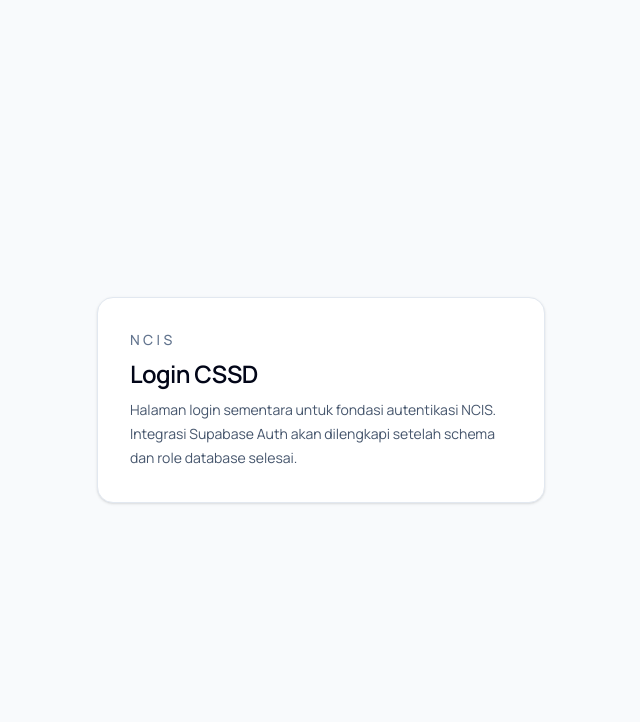
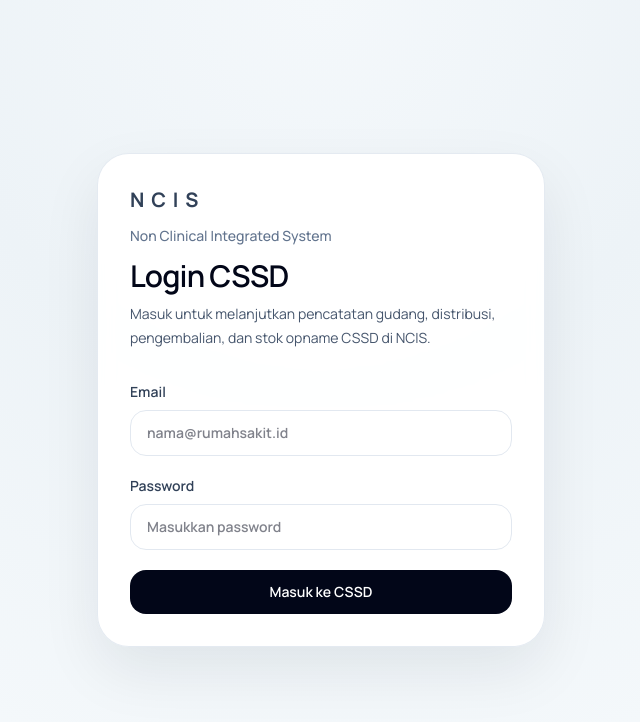
Before and after one commit to NCISkhz123/NCIS, a Next.js app: page /login in a window 1280 px wide. Shown: the top 722 px of the page, without its empty margins (319-959 px from the left). Built offline with nearby package versions, Linux system fonts and the light colour scheme; no server answers.

Commit message:
feat: add ncis login and logout ui

```diff
--- a/src/app/(auth)/login/actions.ts
+++ b/src/app/(auth)/login/actions.ts
@@ -1,5 +1,3 @@
-"use server";
-
 import { redirect } from "next/navigation";
 import { z } from "zod";
 
@@ -64,6 +62,8 @@ export async function loginAction(
   _: LoginActionState | null,
   formData: FormData
 ): Promise<LoginActionState> {
+  "use server";
+
   try {
     const payload = normalizeLoginPayload(formData);
     const supabase = await createServerSupabaseClient();
--- a/src/app/(auth)/login/page.tsx
+++ b/src/app/(auth)/login/page.tsx
@@ -1,19 +1,42 @@
-export default function LoginPage() {
+import { redirect } from "next/navigation";
+
+import { LoginForm } from "@/components/auth/login-form";
+import { getCurrentProfile } from "@/lib/auth/profile";
+
+import { loginAction } from "./actions";
+
+export const dynamic = "force-dynamic";
+
+export default async function LoginPage() {
+  const profile = await getCurrentProfile();
+
+  if (profile) {
+    redirect("/cssd");
+  }
+
   return (
-    <main className="flex min-h-screen items-center justify-center bg-slate-50 px-6 py-12">
-      <section className="w-full max-w-md rounded-2xl border border-slate-200 bg-white p-8 shadow-sm">
-        <div className="space-y-2">
-          <p className="text-sm font-medium uppercase tracking-[0.24em] text-slate-500">
+    <main className="flex min-h-screen items-center justify-center bg-[radial-gradient(circle_at_top,#f4f8fb_0%,#edf3f7_38%,#f8fbfd_100%)] px-6 py-12">
+      <section className="w-full max-w-md rounded-[2rem] border border-slate-200/90 bg-white/95 p-8 shadow-[0_24px_60px_rgba(15,23,42,0.08)] backdrop-blur">
+        <div className="space-y-3">
+          <p className="text-xl font-bold uppercase tracking-[0.34em] text-slate-700">
             NCIS
           </p>
-          <h1 className="text-2xl font-semibold tracking-tight text-slate-950">
-            Login CSSD
-          </h1>
-          <p className="text-sm leading-6 text-slate-600">
-            Halaman login sementara untuk fondasi autentikasi NCIS. Integrasi
-            Supabase Auth akan dilengkapi setelah schema dan role database
-            selesai.
+          <p className="text-sm font-medium text-slate-500">
+            Non Clinical Integrated System
           </p>
+          <div className="space-y-2">
+            <h1 className="text-3xl font-semibold tracking-[-0.03em] text-slate-950">
+              Login CSSD
+            </h1>
+            <p className="text-sm leading-6 text-slate-600">
+              Masuk untuk melanjutkan pencatatan gudang, distribusi, pengembalian,
+              dan stok opname CSSD di NCIS.
+            </p>
+          </div>
+        </div>
+
+        <div className="mt-8">
+          <LoginForm action={loginAction} />
         </div>
       </section>
     </main>
--- /dev/null
+++ b/src/app/(protected)/actions.ts
@@ -0,0 +1,13 @@
+"use server";
+
+import { redirect } from "next/navigation";
+
+import { createServerSupabaseClient } from "@/lib/supabase/server";
+
+export async function logoutAction() {
+  const supabase = await createServerSupabaseClient();
+
+  await supabase.auth.signOut();
+
+  redirect("/login");
+}
--- a/src/app/(protected)/cssd/layout.tsx
+++ b/src/app/(protected)/cssd/layout.tsx
@@ -1,5 +1,6 @@
 import type { ReactNode } from "react";
 
+import { logoutAction } from "@/app/(protected)/actions";
 import { AppSidebar } from "@/components/layout/app-sidebar";
 import { ModuleHeader } from "@/components/layout/module-header";
 import { requireCssdAccess } from "@/lib/auth/guards";
@@ -34,6 +35,7 @@ export default async function CssdLayout({ children }: CssdLayoutProps) {
           <ModuleHeader
             roleLabel={formatRoleLabel(profile?.role ?? null)}
             email={profile?.email ?? null}
+            logoutAction={logoutAction}
           />
           <main className="flex-1 px-4 py-5 md:px-6 lg:px-8 lg:py-8">
             {children}
--- a/src/app/(protected)/layout.tsx
+++ b/src/app/(protected)/layout.tsx
@@ -4,6 +4,8 @@ type ProtectedLayoutProps = {
   children: ReactNode;
 };
 
+export const dynamic = "force-dynamic";
+
 export default function ProtectedLayout({ children }: ProtectedLayoutProps) {
   return <>{children}</>;
 }
--- /dev/null
+++ b/src/components/auth/login-form.tsx
@@ -0,0 +1,56 @@
+"use client";
+
+import { useActionState } from "react";
+
+import type { LoginActionState } from "@/app/(auth)/login/actions";
+
+type LoginFormProps = {
+  action: (
+    state: LoginActionState | null,
+    formData: FormData
+  ) => Promise<LoginActionState>;
+};
+
+export function LoginForm({ action }: LoginFormProps) {
+  const [state, formAction, pending] = useActionState(action, null);
+
+  return (
+    <form action={formAction} className="space-y-5">
+      <label className="grid gap-2 text-sm font-semibold text-slate-700">
+        Email
+        <input
+          name="email"
+          type="email"
+          autoComplete="email"
+          className="rounded-2xl border border-slate-200 bg-white px-4 py-3 text-sm text-slate-950 outline-none transition focus:border-slate-400"
+          placeholder="nama@rumahsakit.id"
+        />
+      </label>
+
+      <label className="grid gap-2 text-sm font-semibold text-slate-700">
+        Password
+        <input
+          name="password"
+          type="password"
+          autoComplete="current-password"
+          className="rounded-2xl border border-slate-200 bg-white px-4 py-3 text-sm text-slate-950 outline-none transition focus:border-slate-400"
+          placeholder="Masukkan password"
+        />
+      </label>
+
+      {state?.ok === false ? (
+        <p className="rounded-2xl border border-rose-200 bg-rose-50 px-4 py-3 text-sm text-rose-700">
+          {state.message}
+        </p>
+      ) : null}
+
+      <button
+        type="submit"
+        disabled={pending}
+        className="w-full rounded-2xl bg-slate-950 px-4 py-3 text-sm font-semibold text-white transition hover:bg-slate-800 disabled:cursor-not-allowed disabled:bg-slate-400"
+      >
+        {pending ? "Memproses..." : "Masuk ke CSSD"}
+      </button>
+    </form>
+  );
+}
--- a/src/components/layout/module-header.tsx
+++ b/src/components/layout/module-header.tsx
@@ -8,6 +8,7 @@ import { cn } from "@/lib/utils";
 type ModuleHeaderProps = {
   roleLabel: string;
   email: string | null;
+  logoutAction: () => Promise<void>;
 };
 
 function getRouteMeta(pathname: string) {
@@ -25,7 +26,11 @@ function getRouteMeta(pathname: string) {
   return CSSD_ROUTE_META["/cssd"];
 }
 
-export function ModuleHeader({ roleLabel, email }: ModuleHeaderProps) {
+export function ModuleHeader({
+  roleLabel,
+  email,
+  logoutAction,
+}: ModuleHeaderProps) {
   const pathname = usePathname();
   const routeMeta = getRouteMeta(pathname);
 
@@ -68,13 +73,22 @@ export function ModuleHeader({ roleLabel, email }: ModuleHeaderProps) {
             </div>
           </section>
 
-          <div className="flex items-center justify-end">
+          <div className="flex items-center justify-end gap-3">
             <div className="rounded-full border border-slate-200 bg-white px-4 py-2 text-right shadow-sm">
               <p className="text-sm font-semibold text-slate-900">{roleLabel}</p>
               <p className="text-xs text-slate-500">
                 {email ?? "Profil belum memiliki email"}
               </p>
             </div>
+
+            <form action={logoutAction}>
+              <button
+                type="submit"
+                className="rounded-full border border-slate-200 bg-white px-4 py-2 text-sm font-semibold text-slate-700 shadow-sm transition hover:border-slate-300 hover:text-slate-950"
+              >
+                Logout
+              </button>
+            </form>
           </div>
         </div>
       </div>
```
Also changed, not shown: 1 other file (tests, documents, lock files or other folders).
